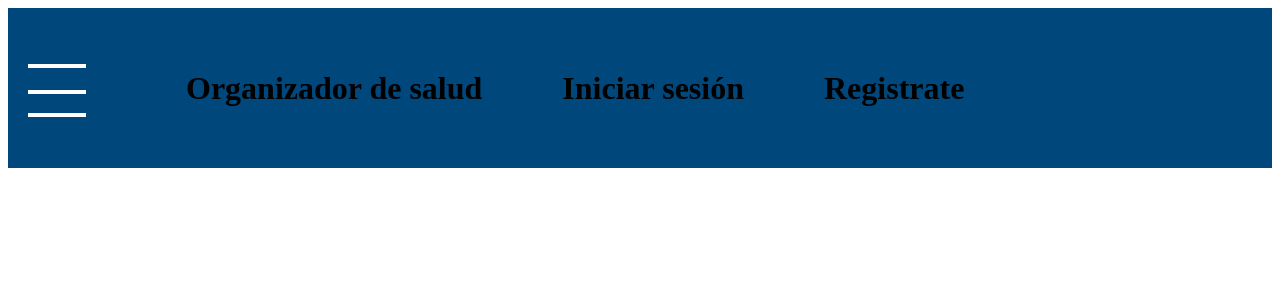
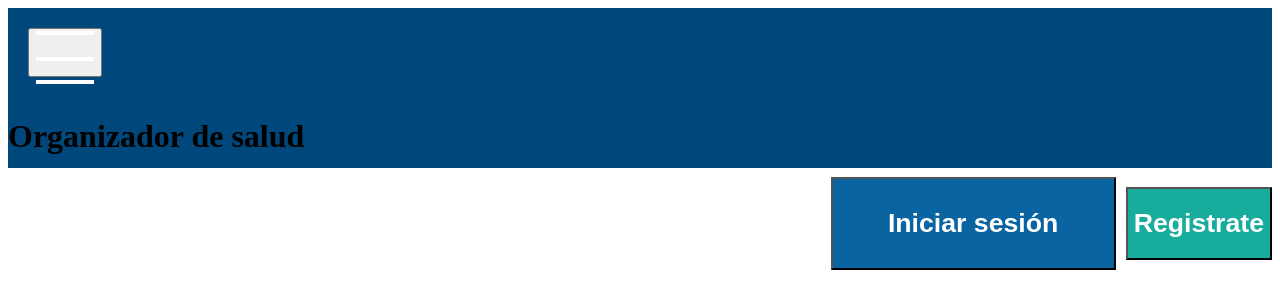
Before and after one commit to 3-TIC-ORT/proyecto-organizador-de-salud, a plain HTML site: page front/home/index.html in a window 1280 px wide. Drawn offline with Linux system fonts and the light colour scheme.

Commit message:
home
segui con los botones

```diff
--- a/front/home/index.html
+++ b/front/home/index.html
@@ -8,19 +8,21 @@
 </head>
 <body>
    <div class="menu">
-    <div class="desplegable">
+    <button class="desplegable">
         <img src="tres rallitas.png" alt="tres rallitas">
-    </div>
+    </button>
     <div class="ods">
         <h1>Organizador de salud</h1>
+        <div class="botones">
+            <button class="iniciar">
+                <h1 id="sesion">Iniciar sesión</h1>
+            </button>
+            <button class="registrarse">
+                <h1 id="regis">Registrate</h1>
+            </button>
+            </div>
     </div>
-    <div class="iniciar">
-        <h1>Iniciar sesión</h1>
-    </div>
-    <div class="registrate">
-        <h1>Registrate</h1>
-    </div>
-   </div>
-
+  </div>
+  <script src="main.js"></script>
 </body>
 </html>
--- a/front/home/styles.css
+++ b/front/home/styles.css
@@ -4,10 +4,14 @@
     height: 160px;
     flex-shrink: 0;
     margin-top: 0px;
+
+}
+.botones{
     display: flex;
-    justify-content: flex-start;
-    gap: 80px;
+    justify-content: flex-end;
+    gap: 10px;
     align-items: center;
+    margin-bottom: 1000px;
 }
 .desplegable{
     font-weight: 58px;
@@ -15,3 +19,20 @@
     margin: 20px;
     padding: 22x;
 }
+
+.iniciar{
+    background-color: #0964A1;
+    width: 285px;
+    height: 93px;
+    top: 33px;
+    left: 813px;
+}
+#sesion{
+color: #FFFFFF;
+}
+.registrarse{
+    background-color: #18AC9C;
+}
+#regis{
+    color: #FFFFFF;
+}
```
